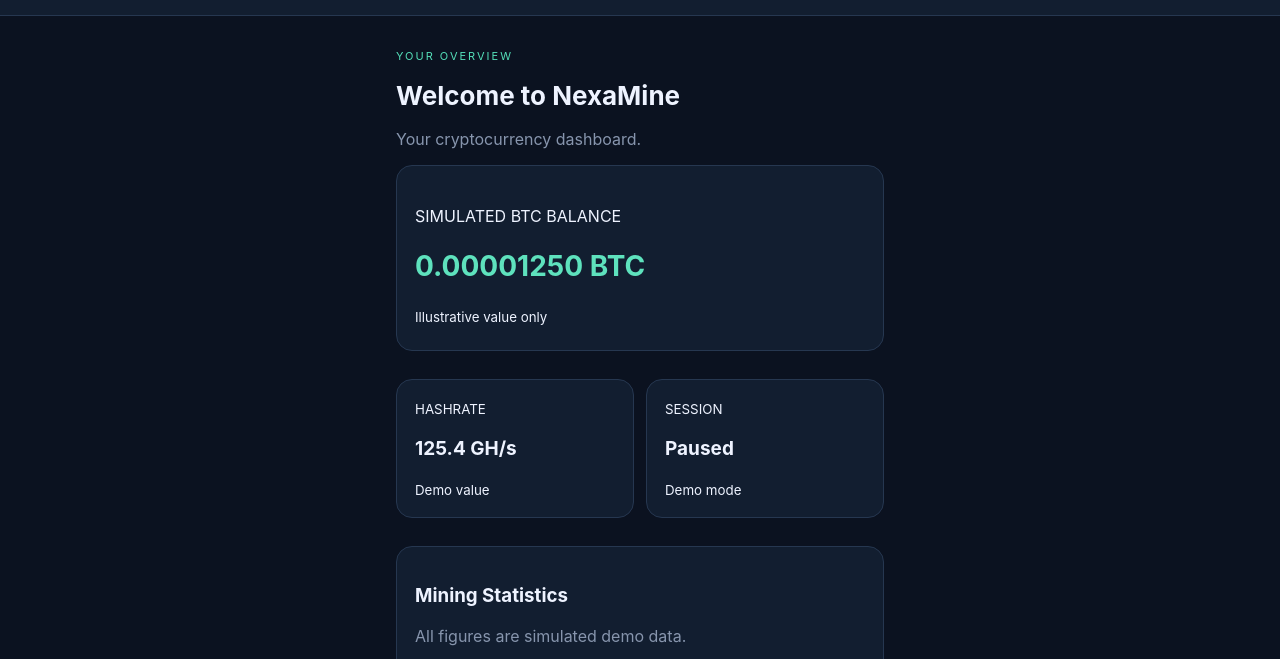
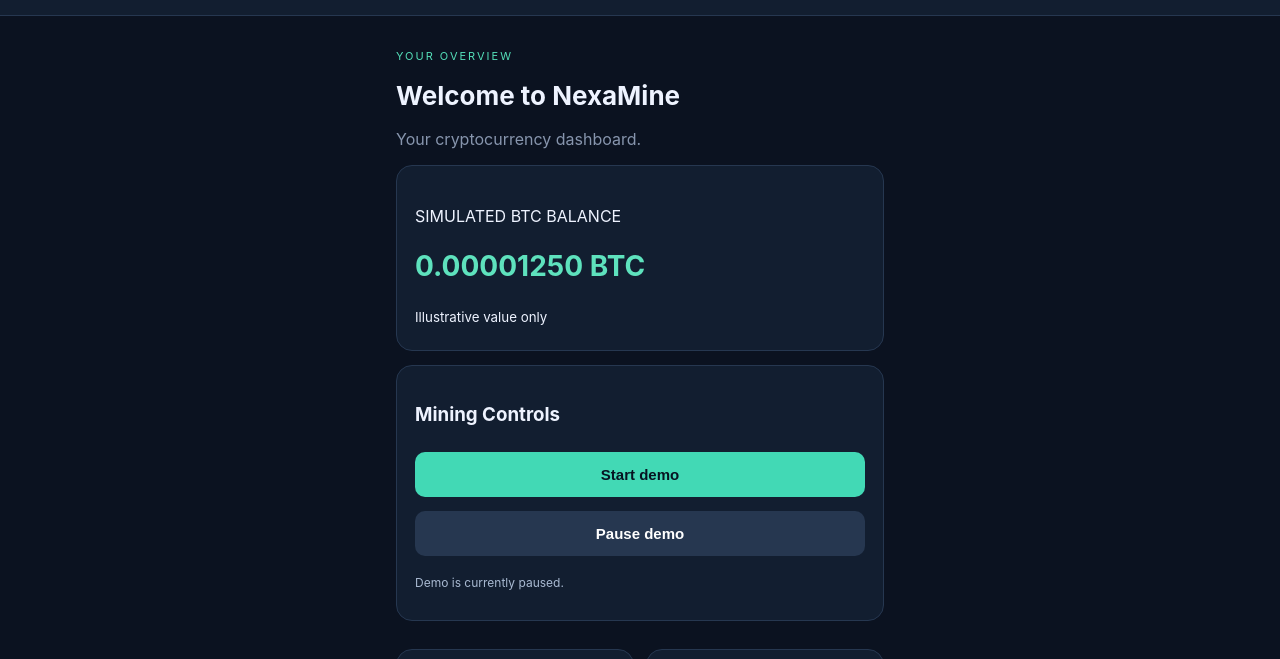
Before and after one commit to 45crpbr5mf-cmyk/Nexam-ine, a plain HTML site: page index.html in a window 1280 px wide. Shown: the part 70-729 px from the top of the page. Drawn offline with Linux system fonts and the light colour scheme.

Commit message:
Update index.html

```diff
--- a/index.html
+++ b/index.html
@@ -28,6 +28,15 @@
       <h2 id="balance">0.00001250 BTC</h2>
       <small>Illustrative value only</small>
     </section>
+
+
+<section class="panel">
+  <h3>Mining Controls</h3>
+  <button id="start">Start demo</button>
+  <button id="pause" class="secondary">Pause demo</button>
+  <p id="message">Demo is currently paused.</p>
+</section>
+
 
     <section class="stats">
       <div class="panel">
```
